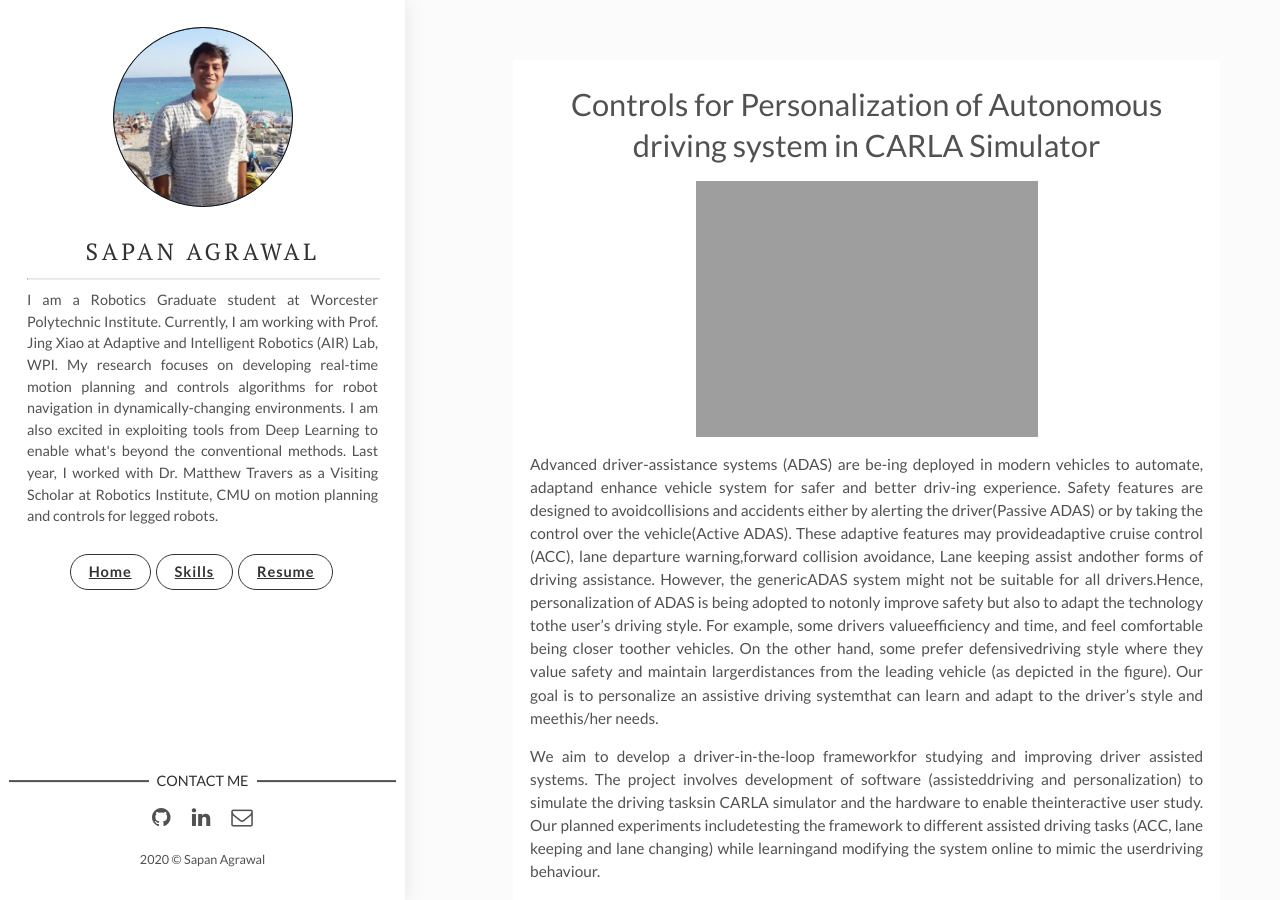
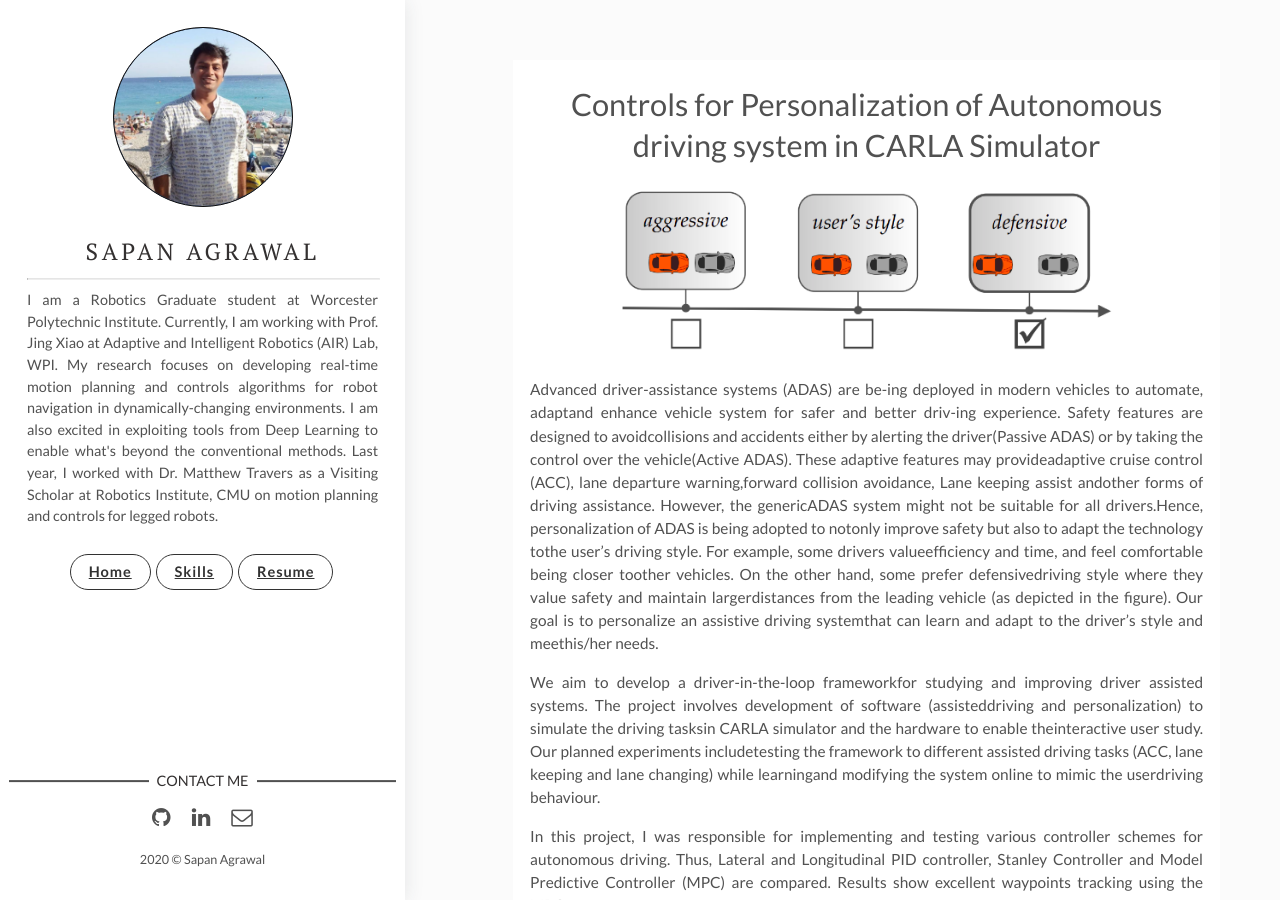
Before and after one commit to sapan-ostic/sapan-ostic.github.io, a Jekyll site: the page built from _posts/2019-01-31-Controls-for-Personalization-of-Autonomous-driving-system-in-CARLA-Simulator.markdown, in a window 1280 px wide and 900 px high. Built offline with Jekyll 4.4.1, drawn with Linux system fonts in a browser that asks for light colours.

Commit message:
general commit

```diff
--- a/_posts/2019-01-31-Automatic-Parking-for-non-holonomic-systems-using-Hybrid-A-star.markdown
+++ b/_posts/2019-01-31-Automatic-Parking-for-non-holonomic-systems-using-Hybrid-A-star.markdown
@@ -8,9 +8,9 @@ img:  astar.gif # Add image post (optional)
 tags: [Motion Planning, C++]
 ---
 
+In this project, we implement automated parking for a non-holonomic robotic system. Once a designated  parking spot is obtained, a path from the robot's current location to the desired spot is planned by taking into account the vehicle’s non-holonomic constraints and obstacles in the environment. To  create a path, we make use of the hybrid A* algorithm. Here, the coordinates and heading (x,y,θ) are discretized. The created path is optimal in terms of minimal distance to goal. It is also ensured that the path is smooth enough for a robot to manoeuvre. A simple PID controller is used to track the robot on the planned path. The algorithm is tested through simulation in Gazebo.
+
 <p align="center">
     <img src="{{site.baseurl}}/assets/img/astar.gif">
     <figcaption align="center"> Preliminary Results: Real-time motion planning in unknown environment using A* </figcaption>
 </p>
-
-In this project, we implement automated parking for a non-holonomic robotic system. Once a designated  parking spot is obtained, a path from the robot's current location to the desired spot is planned by taking into account the vehicle’s non-holonomic constraints and obstacles in the environment. To  create a path, we make use of the hybrid A* algorithm. Here, the coordinates and heading (x,y,θ) are discretized. The created path is optimal in terms of minimal distance to goal. It is also ensured that the path is smooth enough for a robot to manoeuvre. A simple PID controller is used to track the robot on the planned path. The algorithm is tested through simulation in Gazebo.
--- a/_posts/2019-01-31-Controls-for-Personalization-of-Autonomous-driving-system-in-CARLA-Simulator.markdown
+++ b/_posts/2019-01-31-Controls-for-Personalization-of-Autonomous-driving-system-in-CARLA-Simulator.markdown
@@ -3,12 +3,12 @@ layout: post
 title: Controls for Personalization of Autonomous driving system in CARLA Simulator
 date: 2019-01-31 13:32:20 +0300
 description: Our goal is to develop a driver-in-the-loop framework to enable studying and testing of the personalized assisted driving systems.
-img:  argoverse.png # Add image post (optional)
+img:  mpc_carla.gif # Add image post (optional)
 tags: [Motion Planning, Controls, Python]
 ---
 
 <p align="center">
-    <img src="{{site.baseurl}}/assets/img/mpc_carla.gif">
+    <img src="{{site.baseurl}}/assets/img/personalization.png">
 </p>
 
 Advanced  driver-assistance  systems  (ADAS)  are  be-ing  deployed  in  modern  vehicles  to  automate,  adaptand  enhance  vehicle  system  for  safer  and  better  driv-ing  experience.  Safety  features  are  designed  to  avoidcollisions  and  accidents  either  by  alerting  the  driver(Passive ADAS) or by taking the control over the vehicle(Active  ADAS).  These  adaptive  features  may  provideadaptive  cruise  control  (ACC),  lane  departure  warning,forward  collision  avoidance,  Lane  keeping  assist  andother forms of driving assistance. However, the genericADAS  system  might  not  be  suitable  for  all  drivers.Hence, personalization of ADAS is being adopted to notonly improve safety but also to adapt the technology tothe user’s driving style. For example, some drivers valueefficiency and time, and feel comfortable being closer toother vehicles. On the other hand, some prefer defensivedriving style where they value safety and maintain largerdistances  from  the  leading  vehicle  (as  depicted in the figure). Our goal is to personalize an assistive driving systemthat  can  learn  and  adapt  to  the  driver’s  style  and  meethis/her needs.
```
